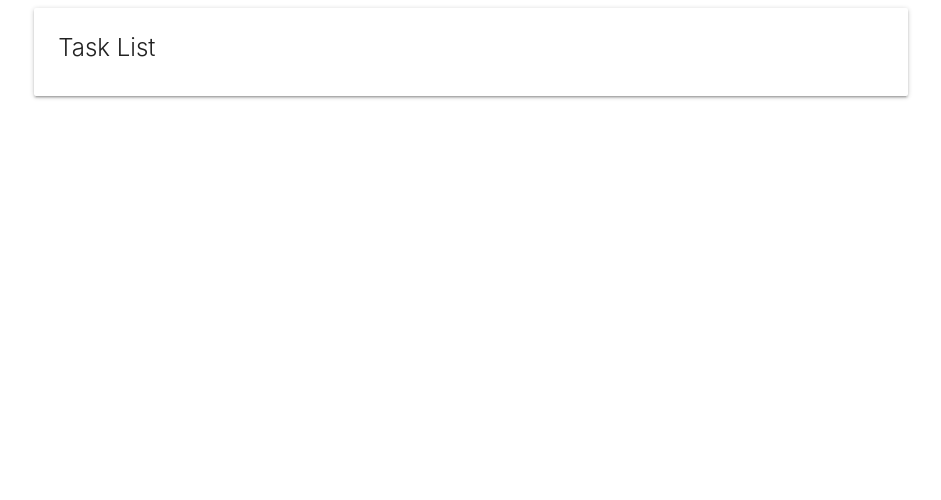
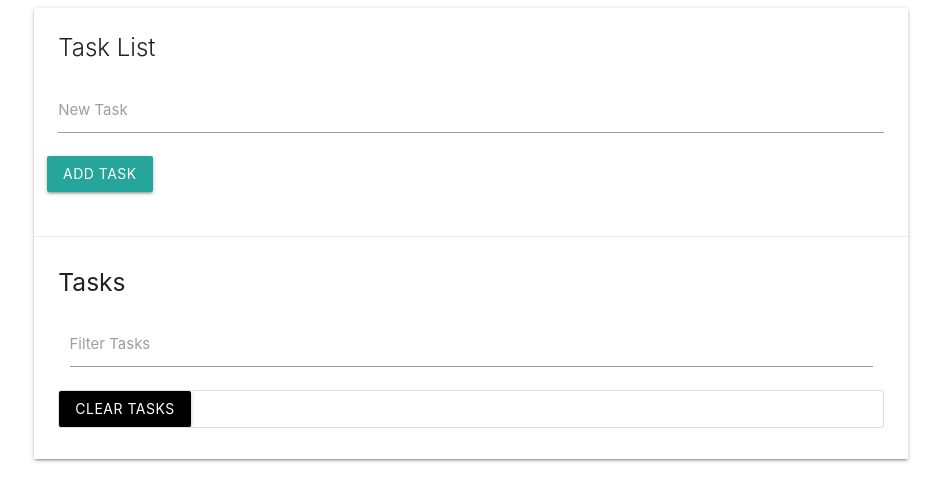
Before and after one commit to jt227b/Task-List, a plain HTML site: page index.html in a window 1280 px wide. Shown: the whole page, without its empty margins (169-1110 px from the left). Drawn offline with nearby package versions, Linux system fonts and the light colour scheme.

Commit message:
Created UI for task page

```diff
--- a/index.html
+++ b/index.html
@@ -20,6 +20,25 @@
           <div id="main" class="card">
             <div class="card-content">
               <span class="card-title">Task List</span>
+              <div class="row">
+                <form id="task-form">
+                  <div class="input-field col s12">
+                    <input type="text" name="text" id="task" />
+                    <label for="task">New Task</label>
+                  </div>
+                  <input type="submit" value="Add Task" class="btn" />
+                </form>
+              </div>
+            </div>
+            <div class="card-action">
+              <h5 id="task-title">Tasks</h5>
+              <div class="input-field col s12">
+                <input type="text" name="filter" id="filter" />
+                <label for="filter">Filter Tasks</label>
+              </div>
+              <ul class="collection">
+                <a href="#" class="clear-task btn black">Clear Tasks</a>
+              </ul>
             </div>
           </div>
         </div>
```
